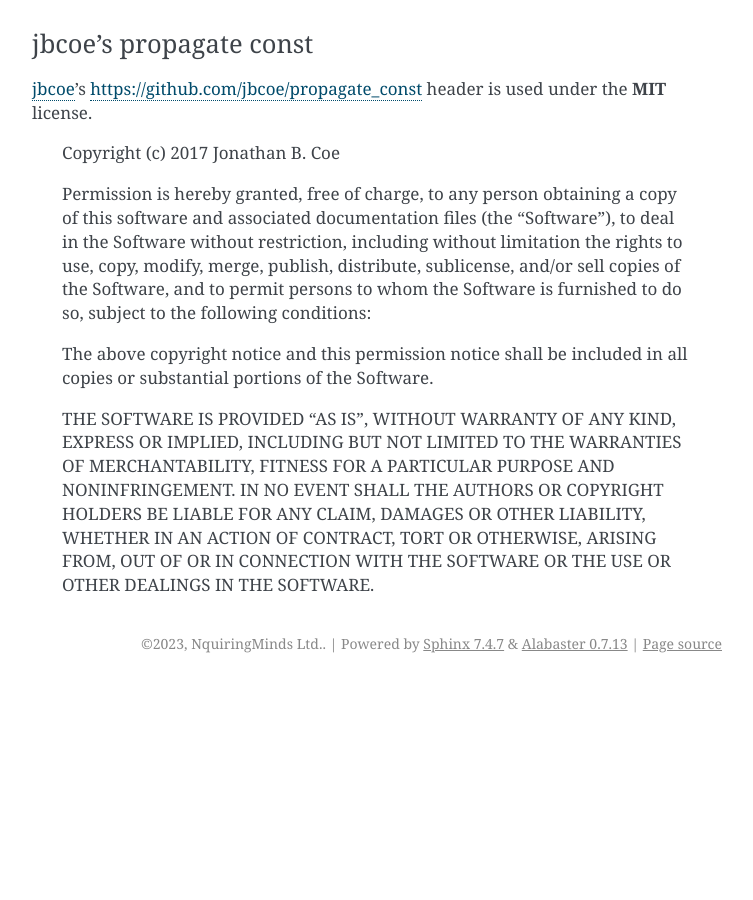
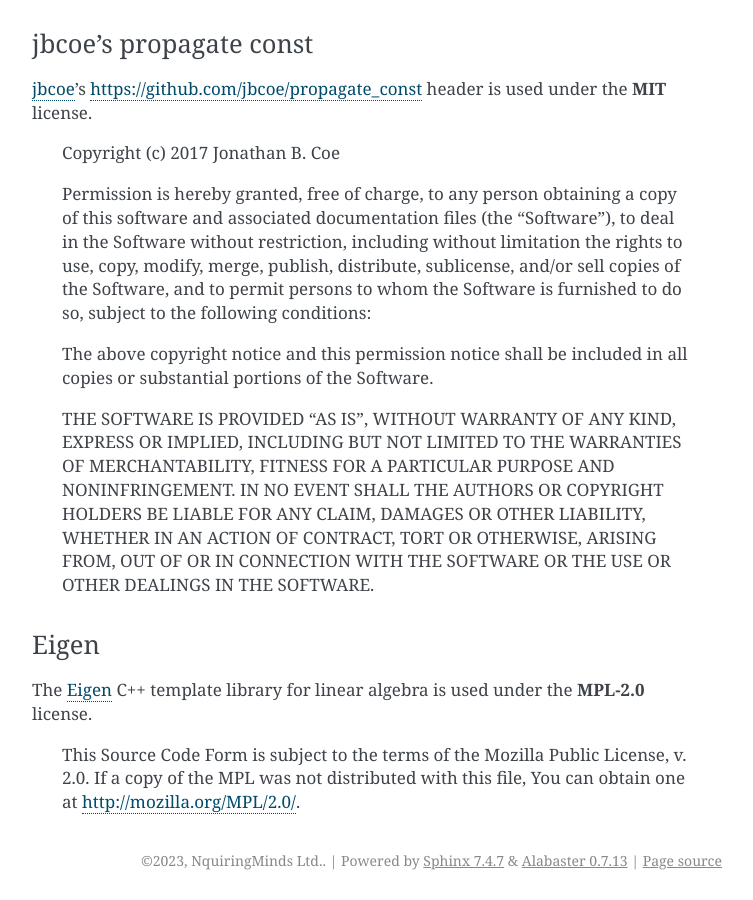
Before and after one commit to nqminds/nqm-irimager, a Sphinx documentation site: the page built from docs/licenses.rst, in a window 1280 px wide and 900 px high, scrolled down 2025 px. Shown: the whole window, without its empty margins (388-1141 px from the left). Built offline with Sphinx 7.4.7, drawn with Linux system fonts in a browser that asks for light colours; before the commit the page ends 2708 px from its top, so only the background shows below that.

Commit message:
build: add eigen as a dependency
Instead of working directly with `pybind11::array_t` Numpy arrays,
which leads to all sorts of issues with Python's GIL, pybind11
supports automatically converting Eigen matrices to Numpy arrays.

Eigen comes under the MPL-2.0 license, which is compatible with
the GPL-2.0-or-later license that we have to distribute nqm.irimager
under.

```diff
--- a/CMakeLists.txt
+++ b/CMakeLists.txt
@@ -33,6 +33,7 @@
 CPMGetPackage(googletest)
 CPMGetPackage(spdlog)
 CPMGetPackage(propagate_const)
+CPMGetPackage(eigen)
 
 find_package(Python REQUIRED COMPONENTS Interpreter Development.Module)
 find_package(pybind11 CONFIG REQUIRED)
@@ -88,6 +89,7 @@
   PUBLIC
     pybind11::pybind11
     propagate_const::propagate_const
+    Eigen3::Eigen
   PRIVATE
     spdlog::spdlog_header_only # less efficient, but avoids CXX11 ABI issues
 )
--- a/docs/licenses.rst
+++ b/docs/licenses.rst
@@ -112,3 +112,15 @@
   LIABILITY, WHETHER IN AN ACTION OF CONTRACT, TORT OR OTHERWISE, ARISING FROM,
   OUT OF OR IN CONNECTION WITH THE SOFTWARE OR THE USE OR OTHER DEALINGS IN THE
   SOFTWARE.
+
+Eigen
+-----
+
+The `Eigen`_ C++ template library for linear algebra is used under the
+**MPL-2.0** license.
+
+.. _Eigen: https://eigen.tuxfamily.org/index.php?title=Main_Page
+
+  This Source Code Form is subject to the terms of the
+  Mozilla Public License, v. 2.0. If a copy of the MPL was not distributed with
+  this file, You can obtain one at http://mozilla.org/MPL/2.0/.
```
Also changed, not shown: 1 other file.
